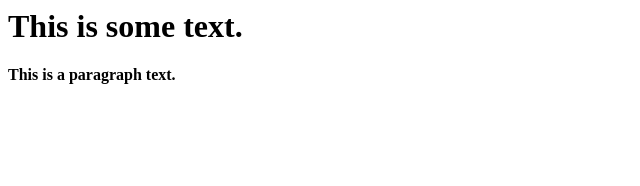
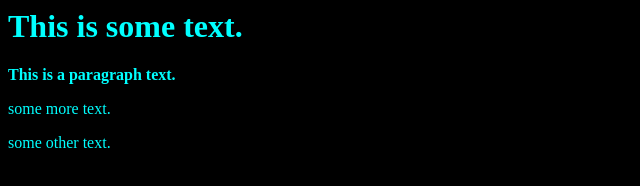
Before and after one commit to Raza023/testing, a plain HTML site: page index.html in a window 1280 px wide. Shown: the whole page, without its empty margins (0-640 px from the left). Drawn offline with Linux system fonts and the light colour scheme.

Commit message:
my message.

```diff
--- a/index.html
+++ b/index.html
@@ -1,10 +1,14 @@
 <html>
     <head>
         <title>Git intro</title>
+        <link rel="stylesheet" type="text/css" href="style.css">
     </head>
     <body>
         <h1>This is some text.</h1>
         <p><b>This is a paragraph text.</b></p>
+        <p>some more text.</p>
+        <p>some other text.</p>
 
+        <script src="script.js"></script>
     </body>
 </html>
--- a/script.js
+++ b/script.js
@@ -0,0 +1 @@
+console.log("Hey yo! Wassup");
--- a/style.css
+++ b/style.css
@@ -0,0 +1,4 @@
+body{
+    background-color: black;
+    color: aqua;
+}
```
